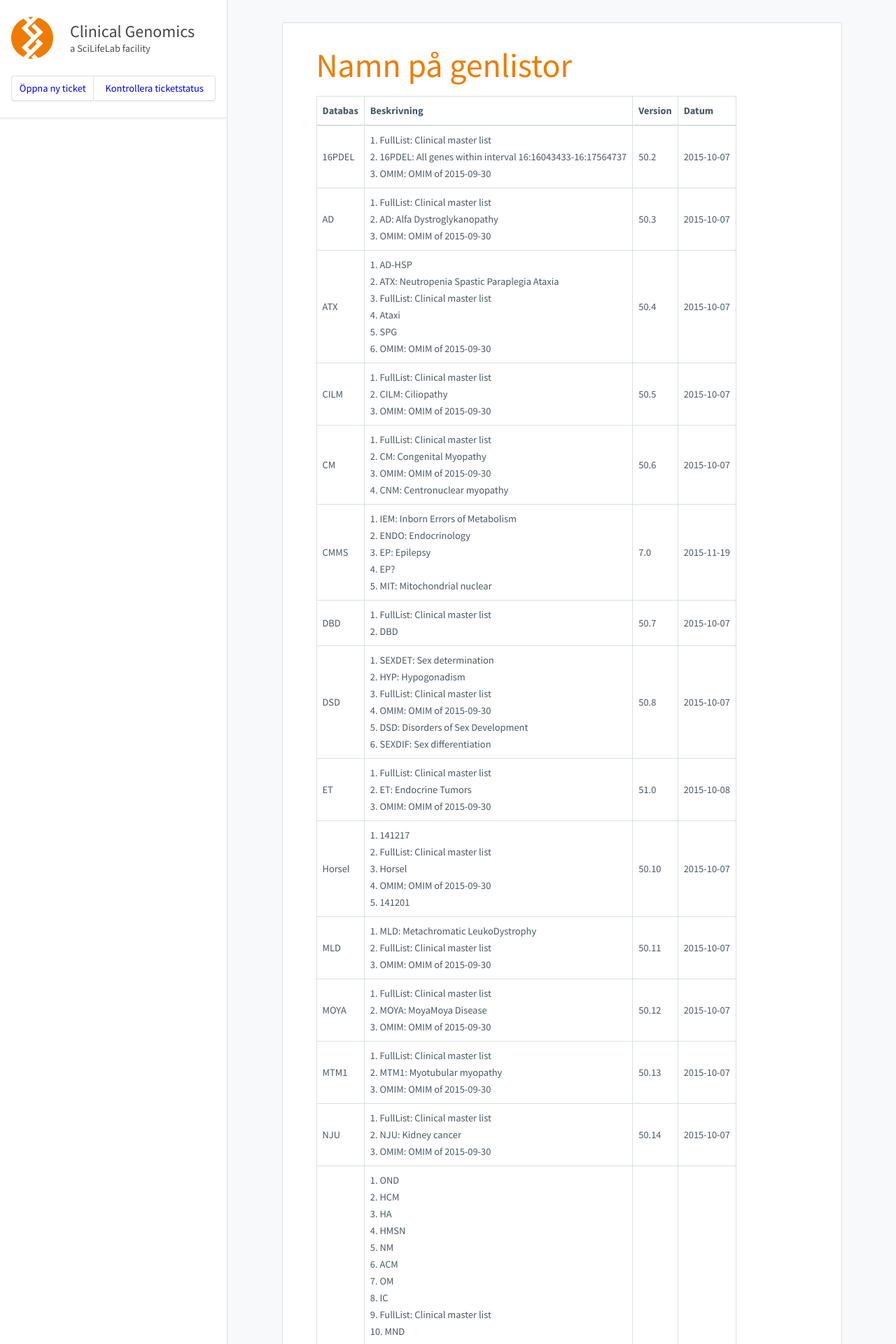
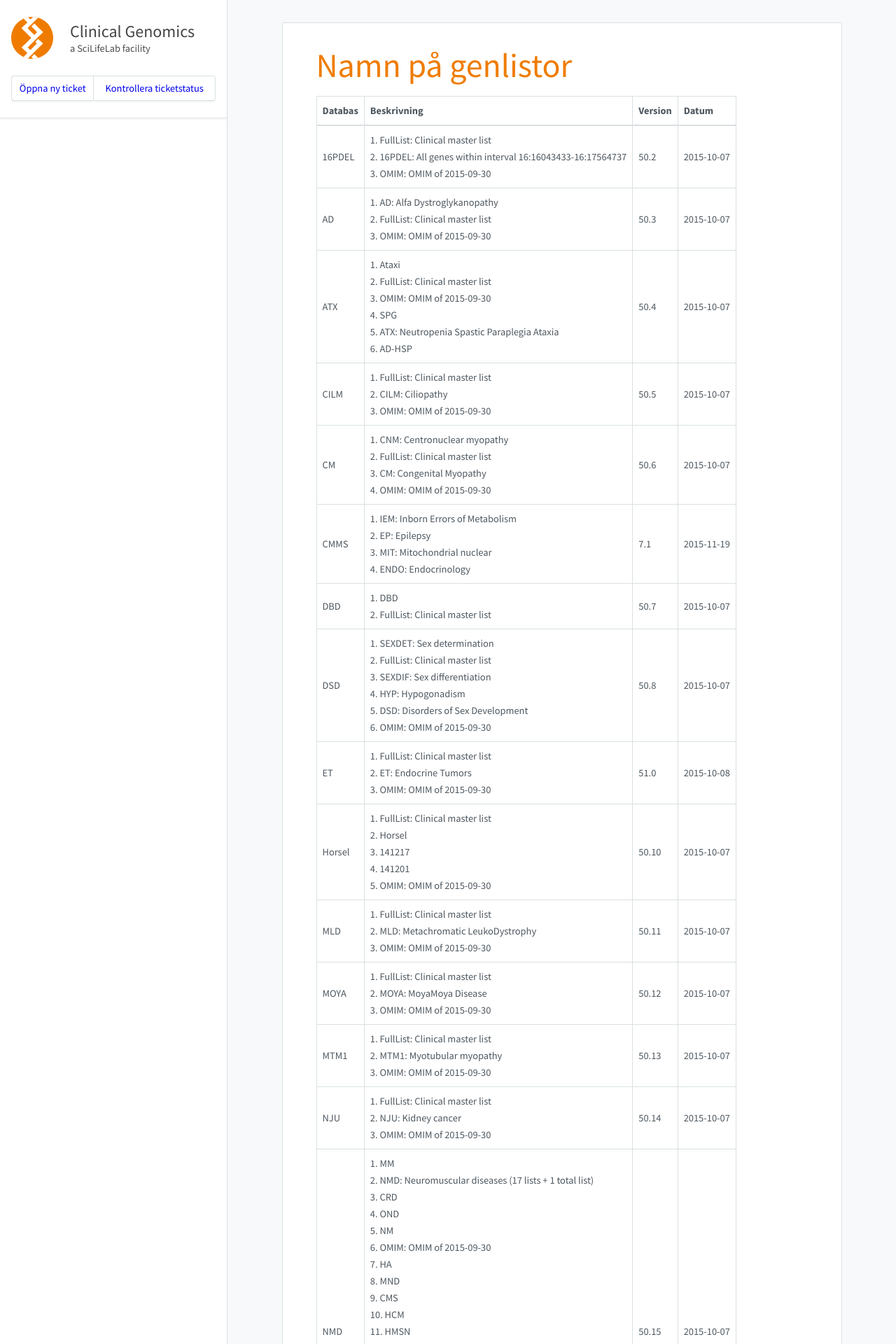
Before and after one commit to Clinical-Genomics/clinical-genomics.github.io, a Jekyll site: the page built from _pages/namnpagenlistor.md, in a window 1280 px wide. Shown: the top 1920 px of the page at 70% size. Built offline with Jekyll 4.4.1, drawn with Linux system fonts in a browser that asks for light colours; nearby versions of some CDN libraries; some of the changed text lies outside the part shown.

Commit message:
Update to cust003-CMMS.txt

```diff
--- a/_pages/namnpagenlistor.md
+++ b/_pages/namnpagenlistor.md
@@ -9,24 +9,24 @@ title: Namn på genlistor
 |Databas|Beskrivning|Version|Datum|
 |---|---|---|---|
 |16PDEL|1. FullList: Clinical master list<br />2. 16PDEL: All genes within interval 16:16043433-16:17564737<br />3. OMIM: OMIM of 2015-09-30<br />|50.2|2015-10-07|
-|AD|1. FullList: Clinical master list<br />2. AD: Alfa Dystroglykanopathy<br />3. OMIM: OMIM of 2015-09-30<br />|50.3|2015-10-07|
-|ATX|1. AD-HSP<br />2. ATX: Neutropenia Spastic Paraplegia Ataxia<br />3. FullList: Clinical master list<br />4. Ataxi<br />5. SPG<br />6. OMIM: OMIM of 2015-09-30<br />|50.4|2015-10-07|
+|AD|1. AD: Alfa Dystroglykanopathy<br />2. FullList: Clinical master list<br />3. OMIM: OMIM of 2015-09-30<br />|50.3|2015-10-07|
+|ATX|1. Ataxi<br />2. FullList: Clinical master list<br />3. OMIM: OMIM of 2015-09-30<br />4. SPG<br />5. ATX: Neutropenia Spastic Paraplegia Ataxia<br />6. AD-HSP<br />|50.4|2015-10-07|
 |CILM|1. FullList: Clinical master list<br />2. CILM: Ciliopathy<br />3. OMIM: OMIM of 2015-09-30<br />|50.5|2015-10-07|
-|CM|1. FullList: Clinical master list<br />2. CM: Congenital Myopathy<br />3. OMIM: OMIM of 2015-09-30<br />4. CNM: Centronuclear myopathy<br />|50.6|2015-10-07|
-|CMMS|1. IEM: Inborn Errors of Metabolism<br />2. ENDO: Endocrinology<br />3. EP: Epilepsy<br />4. EP?<br />5. MIT: Mitochondrial nuclear<br />|7.0|2015-11-19|
-|DBD|1. FullList: Clinical master list<br />2. DBD<br />|50.7|2015-10-07|
-|DSD|1. SEXDET: Sex determination<br />2. HYP: Hypogonadism<br />3. FullList: Clinical master list<br />4. OMIM: OMIM of 2015-09-30<br />5. DSD: Disorders of Sex Development<br />6. SEXDIF: Sex differentiation<br />|50.8|2015-10-07|
+|CM|1. CNM: Centronuclear myopathy<br />2. FullList: Clinical master list<br />3. CM: Congenital Myopathy<br />4. OMIM: OMIM of 2015-09-30<br />|50.6|2015-10-07|
+|CMMS|1. IEM: Inborn Errors of Metabolism<br />2. EP: Epilepsy<br />3. MIT: Mitochondrial nuclear<br />4. ENDO: Endocrinology<br />|7.1|2015-11-19|
+|DBD|1. DBD<br />2. FullList: Clinical master list<br />|50.7|2015-10-07|
+|DSD|1. SEXDET: Sex determination<br />2. FullList: Clinical master list<br />3. SEXDIF: Sex differentiation<br />4. HYP: Hypogonadism<br />5. DSD: Disorders of Sex Development<br />6. OMIM: OMIM of 2015-09-30<br />|50.8|2015-10-07|
 |ET|1. FullList: Clinical master list<br />2. ET: Endocrine Tumors<br />3. OMIM: OMIM of 2015-09-30<br />|51.0|2015-10-08|
-|Horsel|1. 141217<br />2. FullList: Clinical master list<br />3. Horsel<br />4. OMIM: OMIM of 2015-09-30<br />5. 141201<br />|50.10|2015-10-07|
-|MLD|1. MLD: Metachromatic LeukoDystrophy<br />2. FullList: Clinical master list<br />3. OMIM: OMIM of 2015-09-30<br />|50.11|2015-10-07|
+|Horsel|1. FullList: Clinical master list<br />2. Horsel<br />3. 141217<br />4. 141201<br />5. OMIM: OMIM of 2015-09-30<br />|50.10|2015-10-07|
+|MLD|1. FullList: Clinical master list<br />2. MLD: Metachromatic LeukoDystrophy<br />3. OMIM: OMIM of 2015-09-30<br />|50.11|2015-10-07|
 |MOYA|1. FullList: Clinical master list<br />2. MOYA: MoyaMoya Disease<br />3. OMIM: OMIM of 2015-09-30<br />|50.12|2015-10-07|
 |MTM1|1. FullList: Clinical master list<br />2. MTM1: Myotubular myopathy<br />3. OMIM: OMIM of 2015-09-30<br />|50.13|2015-10-07|
 |NJU|1. FullList: Clinical master list<br />2. NJU: Kidney cancer<br />3. OMIM: OMIM of 2015-09-30<br />|50.14|2015-10-07|
-|NMD|1. OND<br />2. HCM<br />3. HA<br />4. HMSN<br />5. NM<br />6. ACM<br />7. OM<br />8. IC<br />9. FullList: Clinical master list<br />10. MND<br />11. CM: Congenital Myopathy<br />12. HP<br />13. NMD: Neuromuscular diseases (17 lists + 1 total list)<br />14. MS<br />15. MD<br />16. MM<br />17. CRD<br />18. CMD<br />19. DM<br />20. OMIM: OMIM of 2015-09-30<br />21. CMS<br />|50.15|2015-10-07|
+|NMD|1. MM<br />2. NMD: Neuromuscular diseases (17 lists + 1 total list)<br />3. CRD<br />4. OND<br />5. NM<br />6. OMIM: OMIM of 2015-09-30<br />7. HA<br />8. MND<br />9. CMS<br />10. HCM<br />11. HMSN<br />12. MS<br />13. FullList: Clinical master list<br />14. MD<br />15. CMD<br />16. ACM<br />17. OM<br />18. CM: Congenital Myopathy<br />19. DM<br />20. HP<br />21. IC<br />|50.15|2015-10-07|
 |OMIM|1. FullList: Clinical master list<br />2. OMIM: OMIM of 2015-09-30<br />|51.1|2015-10-13|
-|ORO|1. FullList: Clinical master list<br />2. OMIM: OMIM of 2015-09-30<br />3. ORO: Oro-facial-digital syndrome<br />|50.17|2015-10-07|
-|PAF1|1. FullList: Clinical master list<br />2. OMIM: OMIM of 2015-09-30<br />3. PAF1: RNA polymerase II-associated factor<br />|50.18|2015-10-07|
-|PID|1. FullList: Clinical master list<br />2. PID: Primary Immune Deficiency<br />3. PIDCAD: PID Candidates<br />|7.2|2015-10-21|
-|SCN|1. FullList: Clinical master list<br />2. OMIM: OMIM of 2015-09-30<br />3. SCN: Neutropenia<br />|50.19|2015-10-07|
-|SHANK1|1. FullList: Clinical master list<br />2. OMIM: OMIM of 2015-09-30<br />3. SHANK1: SH3 and multiple ankyrin repeat domains 1<br />|50.20|2015-10-07|
-|SKD|1. SKD: Skeletal dysplasia<br />2. FullList: Clinical master list<br />3. OMIM: OMIM of 2015-09-30<br />|50.21|2015-10-07|
+|ORO|1. ORO: Oro-facial-digital syndrome<br />2. FullList: Clinical master list<br />3. OMIM: OMIM of 2015-09-30<br />|50.17|2015-10-07|
+|PAF1|1. FullList: Clinical master list<br />2. PAF1: RNA polymerase II-associated factor<br />3. OMIM: OMIM of 2015-09-30<br />|50.18|2015-10-07|
+|PID|1. PID: Primary Immune Deficiency<br />2. FullList: Clinical master list<br />3. PIDCAD: PID Candidates<br />|7.2|2015-10-21|
+|SCN|1. FullList: Clinical master list<br />2. SCN: Neutropenia<br />3. OMIM: OMIM of 2015-09-30<br />|50.19|2015-10-07|
+|SHANK1|1. SHANK1: SH3 and multiple ankyrin repeat domains 1<br />2. FullList: Clinical master list<br />3. OMIM: OMIM of 2015-09-30<br />|50.20|2015-10-07|
+|SKD|1. FullList: Clinical master list<br />2. SKD: Skeletal dysplasia<br />3. OMIM: OMIM of 2015-09-30<br />|50.21|2015-10-07|
```
